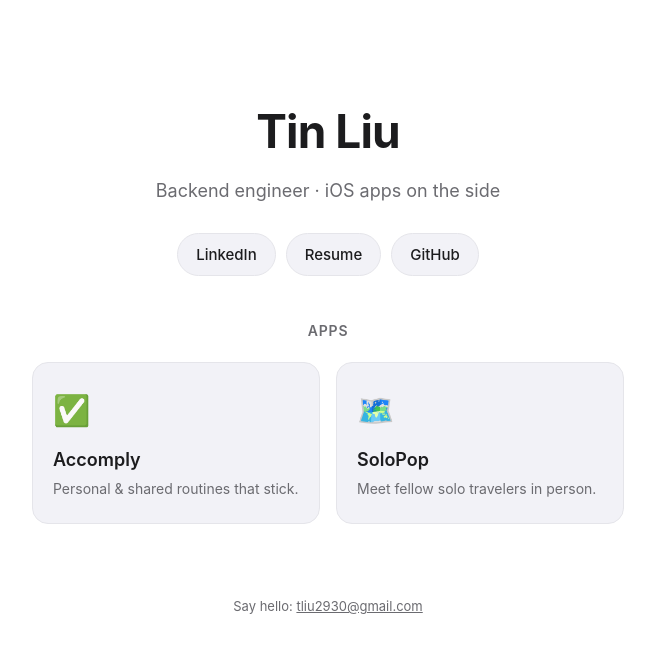
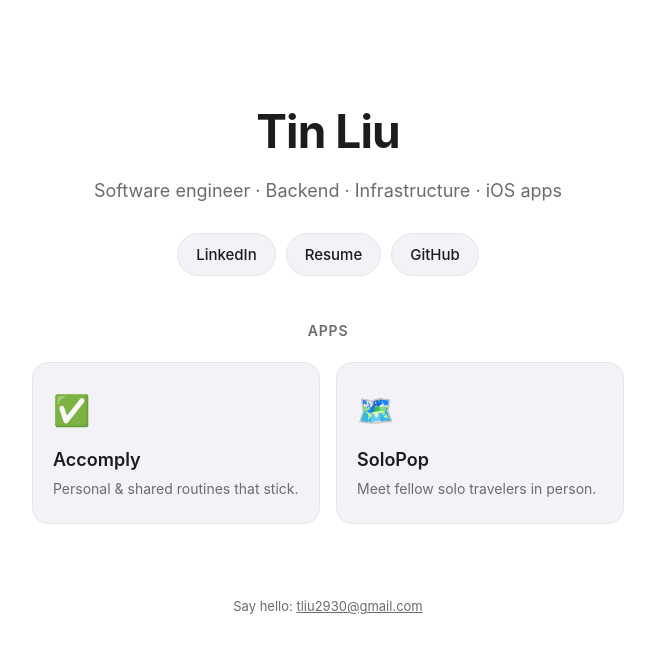
Before and after one commit to cs1384/cs1384.github.io, a Jekyll site: the page index.html, which Jekyll copies as it is, in a window 1280 px wide. Shown: the top 653 px of the page, without its empty margins (312-967 px from the left). Built offline with Jekyll 4.4.1, drawn with Linux system fonts in a browser that asks for light colours.

Commit message:
Homepage: tagline lists backend, infra, iOS

```diff
--- a/index.html
+++ b/index.html
@@ -100,7 +100,7 @@
     <div class="container">
         <header class="hero">
             <h1 class="wordmark">Tin Liu</h1>
-            <p class="tagline">Backend engineer &middot; iOS apps on the side</p>
+            <p class="tagline">Software engineer &middot; Backend &middot; Infrastructure &middot; iOS apps</p>
             <nav class="social">
                 <a href="https://www.linkedin.com/in/ytl264" target="_blank" rel="noopener">LinkedIn</a>
                 <a href="/resume.pdf" target="_blank" rel="noopener">Resume</a>
```
